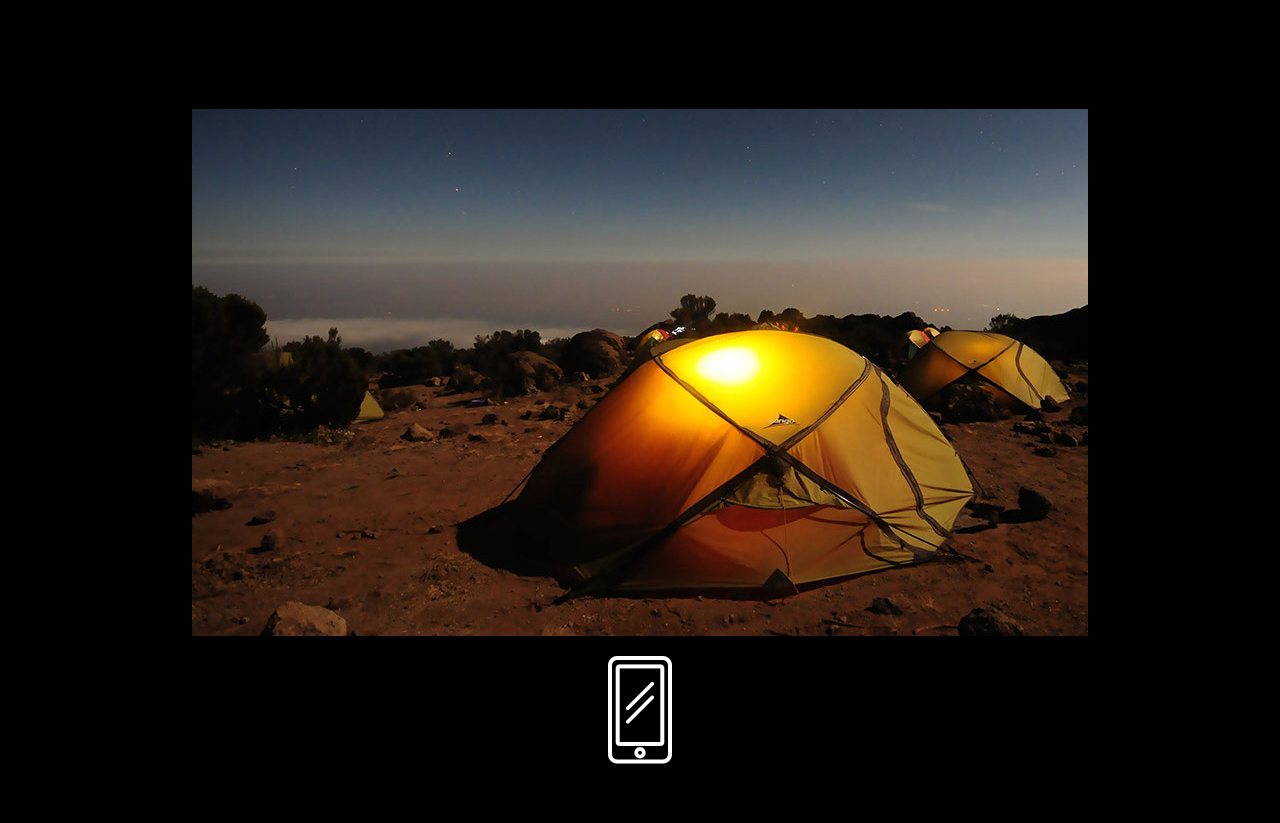
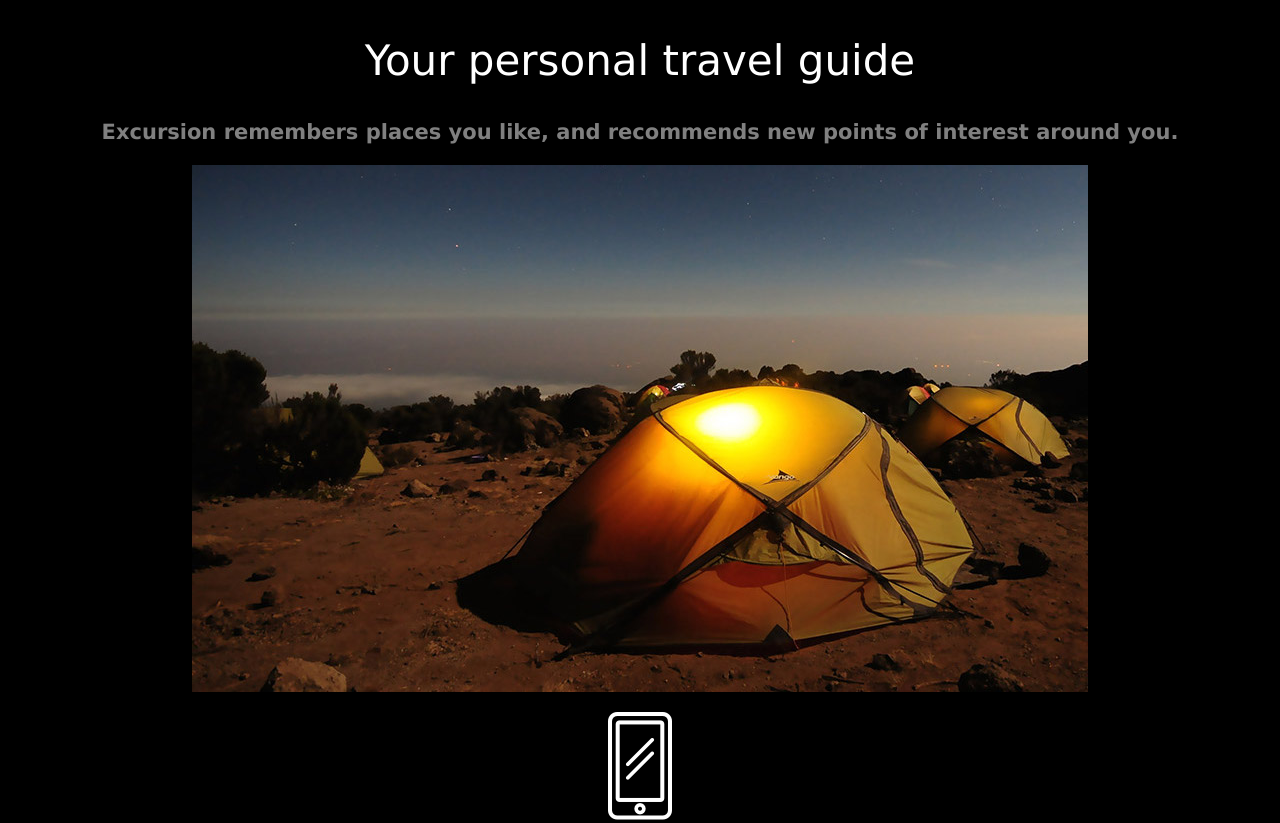
Before and after one commit to laymanamy/excursion, a plain HTML site: page index.html in a window 1280 px wide. Shown: the part 254-1077 px from the top of the page. Drawn offline with Linux system fonts and the light colour scheme.

Commit message:
Add color, font, and size elements

```diff
--- a/index.html
+++ b/index.html
@@ -13,9 +13,9 @@
       <a href="" target="_blank">Download Excursion (Coming Soon!)</a>
     </div>
     <p>
-      <video src="./resources/videos/excusion.mp4"></video>
+      <video src="./resources/videos/excursion.mp4"></video>
     </p>
-    <h2>Your personal travel guid</h2>
+    <h2>Your personal travel guide</h2>
     <h3>Excursion remembers places you like, and recommends new points of interest around you.</h3>
     <p>
       <img src="./resources/images/camp.jpg">
--- a/resources/css/style.css
+++ b/resources/css/style.css
@@ -4,10 +4,20 @@ body {
   font-family: Verdana;
 }
 
+h2 {
+  color: white;
+  font-weight: 300;
+  font-size: 42px;
+}
+
+h3 {
+  font-size: 21px;
+  color: gray;
+}
 .main-banner {
   font-weight: normal;
   font-size: 50px;
-  color: white;
+  color: white
 }
 
 .download-link{
```
